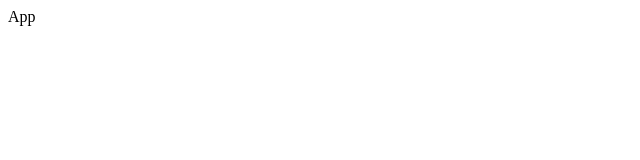
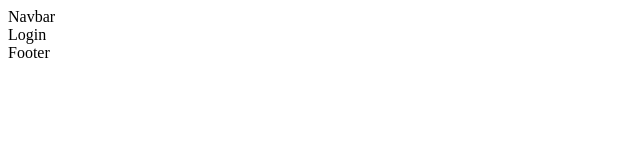
Before and after one commit to muradorucov/manatik, a React (Vite) app: page /login in a window 1280 px wide. Shown: the top 160 px of the page, without its empty margins (0-640 px from the left). Built offline with nearby package versions, Linux system fonts and the light colour scheme.

Commit message:
feat:user router done

```diff
--- a/src/App.jsx
+++ b/src/App.jsx
@@ -1,8 +1,26 @@
 import React from 'react'
+import { Route, Routes } from 'react-router'
+import UserLayout from './layout/user'
+import Home from './pages/user/home'
+import Contact from './pages/user/contact'
+import Cart from './pages/user/cart'
+import FavPage from './pages/user/fav'
+import Login from './pages/user/login'
 
 function App() {
     return (
-        <div>App</div>
+        <>
+            <Routes>
+                <Route path='/' element={<UserLayout />}>
+                    <Route index element={<Home />} />
+                    <Route path='login' element={<Login />} />
+                    <Route path='contact' element={<Contact />} />
+                    <Route path='cart' element={<Cart />} />
+                    <Route path='favorite' element={<FavPage />} />
+                </Route>
+                <Route path='/admin'></Route>
+            </Routes>
+        </>
     )
 }
 
--- a/src/layout/user/footer/index.jsx
+++ b/src/layout/user/footer/index.jsx
@@ -0,0 +1,9 @@
+import React from 'react'
+
+function Footer() {
+    return (
+        <div>Footer</div>
+    )
+}
+
+export default Footer
--- /dev/null
+++ b/src/layout/user/index.jsx
@@ -0,0 +1,16 @@
+import React from 'react'
+import Navbar from './navbar'
+import Footer from './footer'
+import { Outlet } from 'react-router'
+
+function UserLayout() {
+    return (
+        <>
+            <Navbar />
+            <Outlet />
+            <Footer />
+        </>
+    )
+}
+
+export default UserLayout
--- a/src/layout/user/navbar/index.jsx
+++ b/src/layout/user/navbar/index.jsx
@@ -0,0 +1,9 @@
+import React from 'react'
+
+function Navbar() {
+    return (
+        <div>Navbar</div>
+    )
+}
+
+export default Navbar
--- a/src/main.jsx
+++ b/src/main.jsx
@@ -6,7 +6,10 @@ import "./assets/reset.css";
 import "./assets/layout.css";
 import "./assets/style.css";
 import "./assets/responsive.css";
+import { BrowserRouter } from 'react-router-dom';
 
 ReactDOM.createRoot(document.getElementById('root')).render(
-  <App />
+  <BrowserRouter>
+    <App />
+  </BrowserRouter>
 )
--- a/src/pages/user/cart/index.jsx
+++ b/src/pages/user/cart/index.jsx
@@ -0,0 +1,9 @@
+import React from 'react'
+
+function Cart() {
+    return (
+        <div>Cart</div>
+    )
+}
+
+export default Cart
--- a/src/pages/user/contact/index.jsx
+++ b/src/pages/user/contact/index.jsx
@@ -0,0 +1,9 @@
+import React from 'react'
+
+function Contact() {
+    return (
+        <div>Contact</div>
+    )
+}
+
+export default Contact
--- a/src/pages/user/fav/index.jsx
+++ b/src/pages/user/fav/index.jsx
@@ -0,0 +1,9 @@
+import React from 'react'
+
+function FavPage() {
+    return (
+        <div>FavPage</div>
+    )
+}
+
+export default FavPage
--- a/src/pages/user/home/index.jsx
+++ b/src/pages/user/home/index.jsx
@@ -0,0 +1,9 @@
+import React from 'react'
+
+function Home() {
+    return (
+        <div>Home</div>
+    )
+}
+
+export default Home
--- /dev/null
+++ b/src/pages/user/login/index.jsx
@@ -0,0 +1,9 @@
+import React from 'react'
+
+function Login() {
+    return (
+        <div>Login</div>
+    )
+}
+
+export default Login
```
Also changed, not shown: package.json (+7 -1 lines), 2 other files (tests, documents, lock files or other folders).
